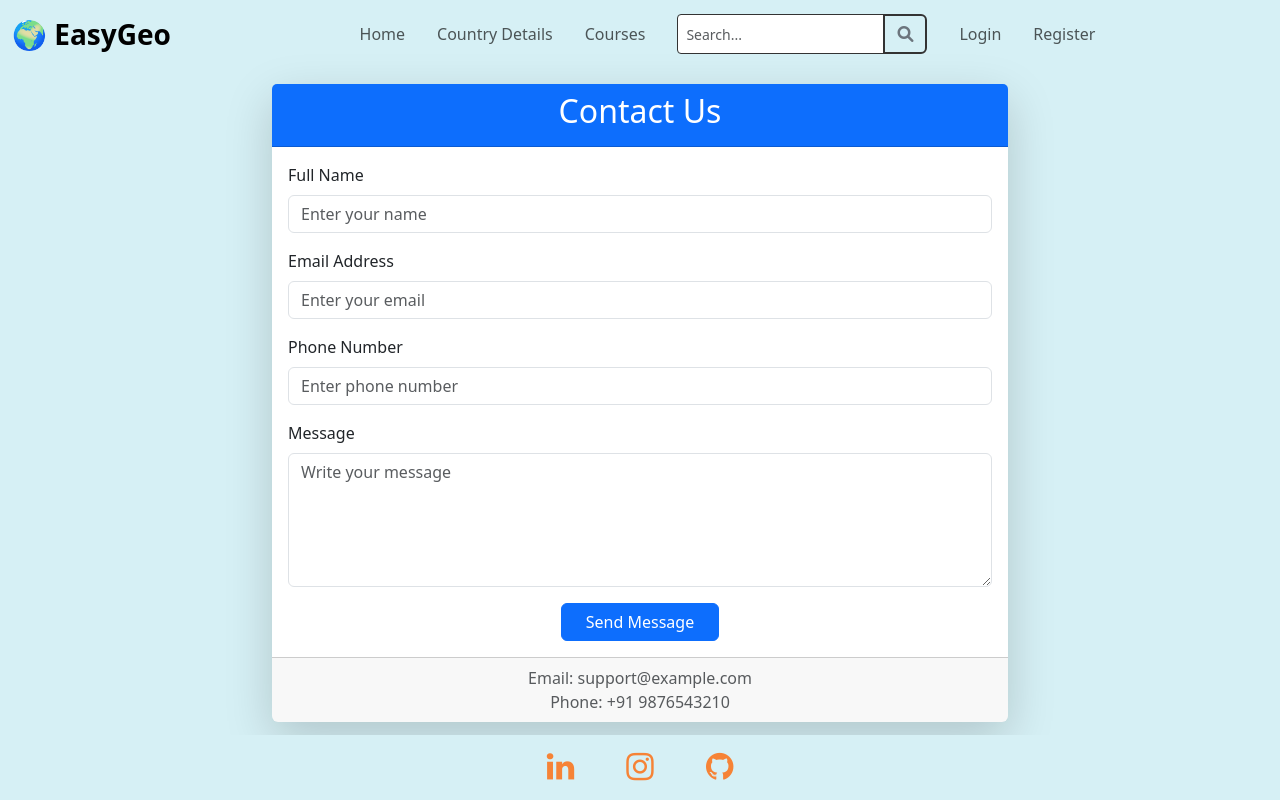
After one commit to asmanoyda/EasyGeo, a Django app: page /contact/ in a window 1280 px wide. The commit adds this page. Run offline with Django 4.2, Linux system fonts and the light colour scheme.

Commit message:
created contact_us features

```diff
--- a/learn/mypage/urls.py
+++ b/learn/mypage/urls.py
@@ -6,6 +6,7 @@ urlpatterns = [
 
     path("", views.home, name='home'),
     path("country/", views.country_details, name="country"),
+     path("contact/", views.contact, name="contact_us"),
     path('create-entrollment/<int:course_id>/',
          views.create_entrollment, name='create_entrollment'),
 
--- a/learn/mypage/views.py
+++ b/learn/mypage/views.py
@@ -57,3 +57,28 @@ def create_entrollment(request, course_id):
             UnitEntrollment.objects.create(unit=unit,entromment=section_enroll,completed= False)
 
     return redirect("courses:get_enrollments")
+
+
+
+def contact(request):
+    user = None
+    try:
+        user = User.objects.get(id=request.session['user_id'])
+    except:
+            pass
+    if request.method == "POST":
+        name = request.POST.get("name")
+        email = request.POST.get("email")
+        phone = request.POST.get("phone")
+        message = request.POST.get("message")
+
+
+        print("Name:", name)
+        print("Email:", email)
+        print("Phone:", phone)
+        print("Message:", message)
+
+        messages.success(request, "Your message has been sent successfully!")
+    else:
+
+        return render(request, "mypage/contact_us.html",{'user_data': user})
--- /dev/null
+++ b/learn/templates/mypage/contact_us.html
@@ -0,0 +1,77 @@
+{% extends "mypage/base.html" %}
+{% load static %}
+
+{% block title %}
+Contact Us
+{% endblock %}
+{% block content %}
+<div class="container mt-3 mb-5">
+    <div class="row justify-content-center">
+
+        <div class="col-md-8">
+
+            <div class="card shadow-lg border-0">
+
+                <div class="card-header bg-primary text-white text-center">
+                    <h2>Contact Us</h2>
+                </div>
+
+                <div class="card-body">
+
+                    <!-- Success Message -->
+                    {% if messages %}
+                    {% for message in messages %}
+                    <div class="alert alert-success">
+                        {{ message }}
+                    </div>
+                    {% endfor %}
+                    {% endif %}
+
+                    <form method="POST">
+                        {% csrf_token %}
+
+                        <div class="mb-3">
+                            <label class="form-label">Full Name</label>
+                            <input type="text" class="form-control" name="name" placeholder="Enter your name" required>
+                        </div>
+
+                        <div class="mb-3">
+                            <label class="form-label">Email Address</label>
+                            <input type="email" class="form-control" name="email" placeholder="Enter your email"
+                                required>
+                        </div>
+
+                        <div class="mb-3">
+                            <label class="form-label">Phone Number</label>
+                            <input type="tel" class="form-control" name="phone" placeholder="Enter phone number">
+                        </div>
+
+                        <div class="mb-3">
+                            <label class="form-label">Message</label>
+                            <textarea class="form-control" name="message" rows="5" placeholder="Write your message"
+                                required></textarea>
+                        </div>
+
+                        <div class="text-center">
+                            <button type="submit" class="btn btn-primary px-4">
+                                Send Message
+                            </button>
+                        </div>
+
+                    </form>
+
+                </div>
+
+                <div class="card-footer text-center text-muted">
+                    Email: support@example.com <br>
+                    Phone: +91 9876543210
+                </div>
+
+            </div>
+
+        </div>
+
+    </div>
+</div>
+
+{% endblock %}
--- a/learn/templates/mypage/header.html
+++ b/learn/templates/mypage/header.html
@@ -80,9 +80,6 @@
                                     </a>
                                 </li>
 
-
-
-
                                 {% else %}
                                 <li class="nav-item mx-2">
                                     <a class="nav-link " href="{% url 'users:login' %}">
--- a/learn/templates/mypage/home.html
+++ b/learn/templates/mypage/home.html
@@ -122,7 +122,7 @@ EasyGeo
                 and explore the world like never before.
             </p>
 
-            <a href="{% url 'courses:all_courses' %}" class="btn btn-lg rounded-pill px-5 py-3 mt-3 cta-btn orange-btn-bg-color">
+            <a href="{% url 'mypage:contact_us' %}" class="btn btn-lg rounded-pill px-5 py-3 mt-3 cta-btn orange-btn-bg-color">
                 Contact Us
             </a>
         </div>
```
